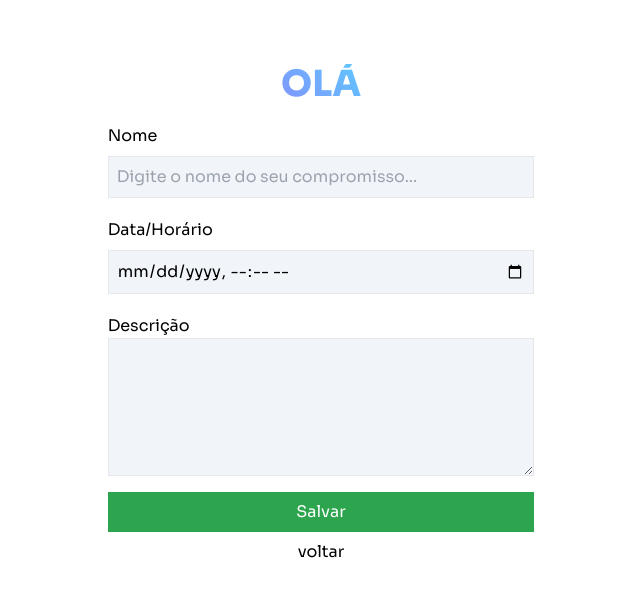
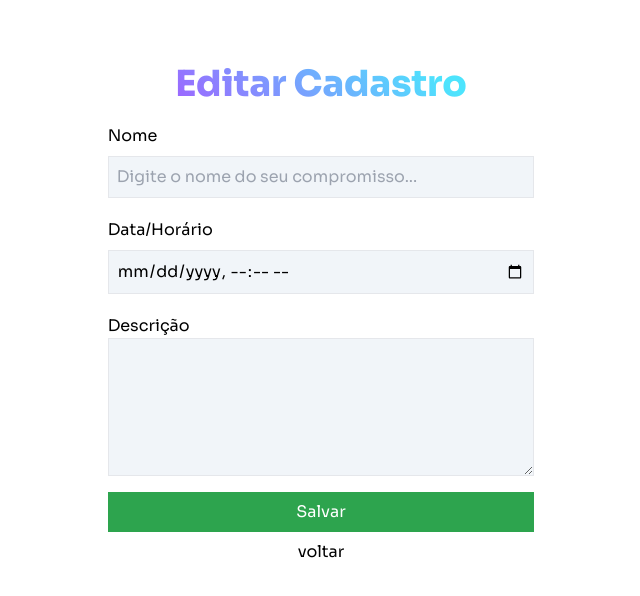
Before and after one commit to Vittor-Emanoel/agenda, a React (Vite) app: page /edit/1 in a window 1280 px wide. Shown: the top 596 px of the page, without its empty margins (319-959 px from the left). Built offline with nearby package versions, Linux system fonts and the light colour scheme; no server answers.

Commit message:
create page edit

```diff
--- a/src/components/container/index.jsx
+++ b/src/components/container/index.jsx
@@ -1,41 +1,16 @@
 import moment from 'moment'
 import { useContext, useEffect } from 'react'
+import { useNavigate } from 'react-router-dom'
 import { GlobalContext } from '../../contexts/globalContext'
 import Schedules from '../schedules'
 
 function Container() {
   const { dados, handleClick } = useContext(GlobalContext)
+  const navigate = useNavigate()
 
-  // const fetchApi = async () => {
-  //   try {
-  //     const { data } = await axios.get(
-  //       'https://api-todo-sigma.vercel.app/agendamentos'
-  //     )
-  //     setDados(data)
-  //   } catch (error) {
-  //     console.log(error)
-  //   }
-  // }
-
-  // const handleClick = async (id) => {
-  //   try {
-  //     const response = await axios.delete(
-  //       `https://api-todo-sigma.vercel.app/agendamentos/${id}`
-  //     )
-  //     await fetchApi()
-  //   } catch (error) {
-  //     console.log(error)
-  //   }
-  // }
-
-  // const handleEdit = async (id) => {
-  //   navigate(`/edit/${id}`)
-  // }
-
-  // useEffect(() => {
-  //   fetchApi()
-  // }, [])
-
+  const handleEdit = (id) => {
+    navigate(`/edit/${id}`)
+  }
   return (
     <div className="w-full max-h-min flex  justify-center ">
       <div className="flex w-1/3 h-64 mt-2 flex-col gap-6 overflow-auto">
--- a/src/components/form/index.jsx
+++ b/src/components/form/index.jsx
@@ -3,7 +3,7 @@ import { Link } from 'react-router-dom'
 import { GlobalContext } from '../../contexts/globalContext'
 import CustomInput from '../input-component'
 
-function Form() {
+function Form({ title }) {
   const {
     date,
     setName,
@@ -17,7 +17,7 @@ function Form() {
   return (
     <div className="w-1/3 flex flex-col m-auto mt-16 ">
       <h1 className="font-extrabold text-4xl bg-transparent text-transparent bg-clip-text text-center mb-5">
-        OLÁ
+        {title}
       </h1>
 
       <form className="flex flex-col">
```
